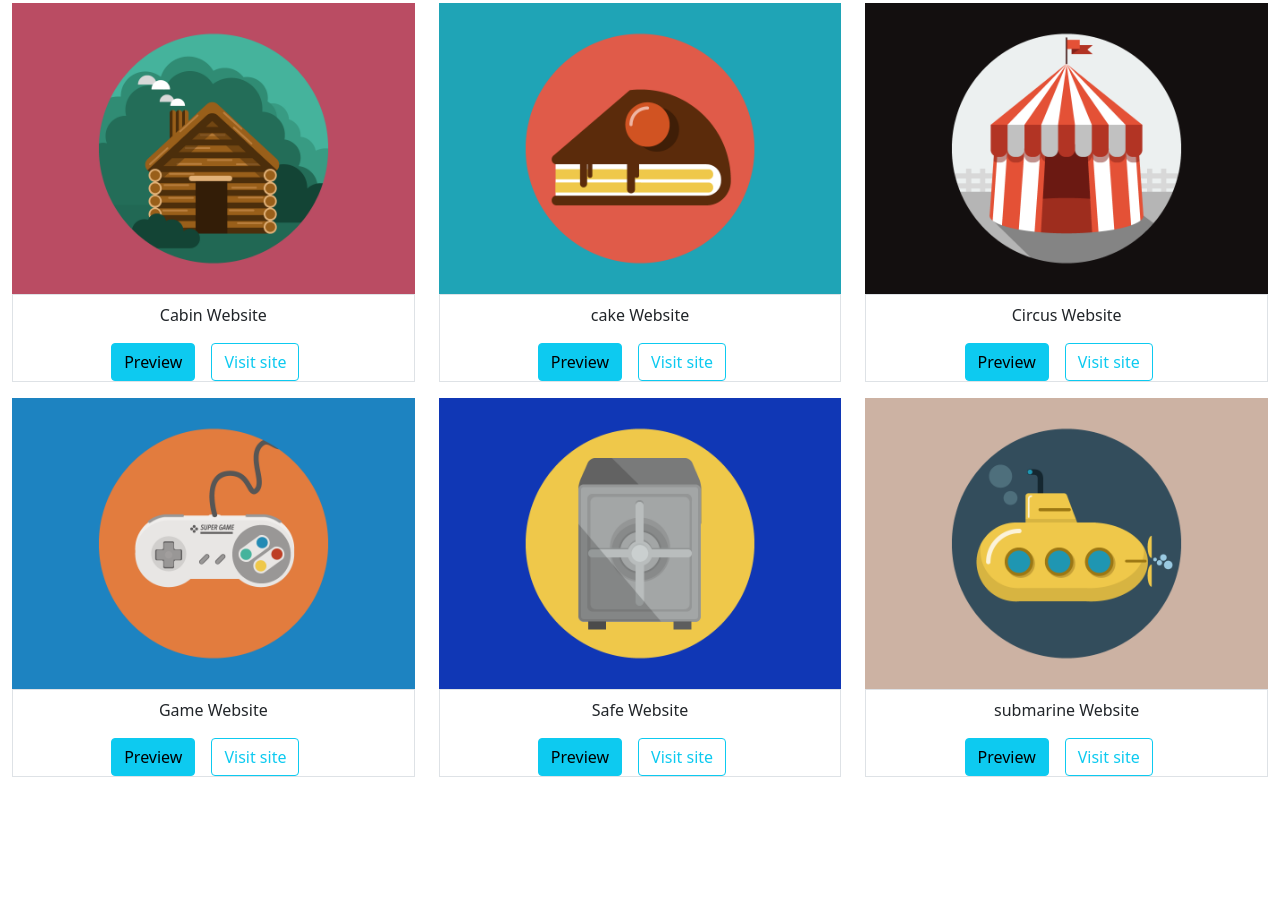
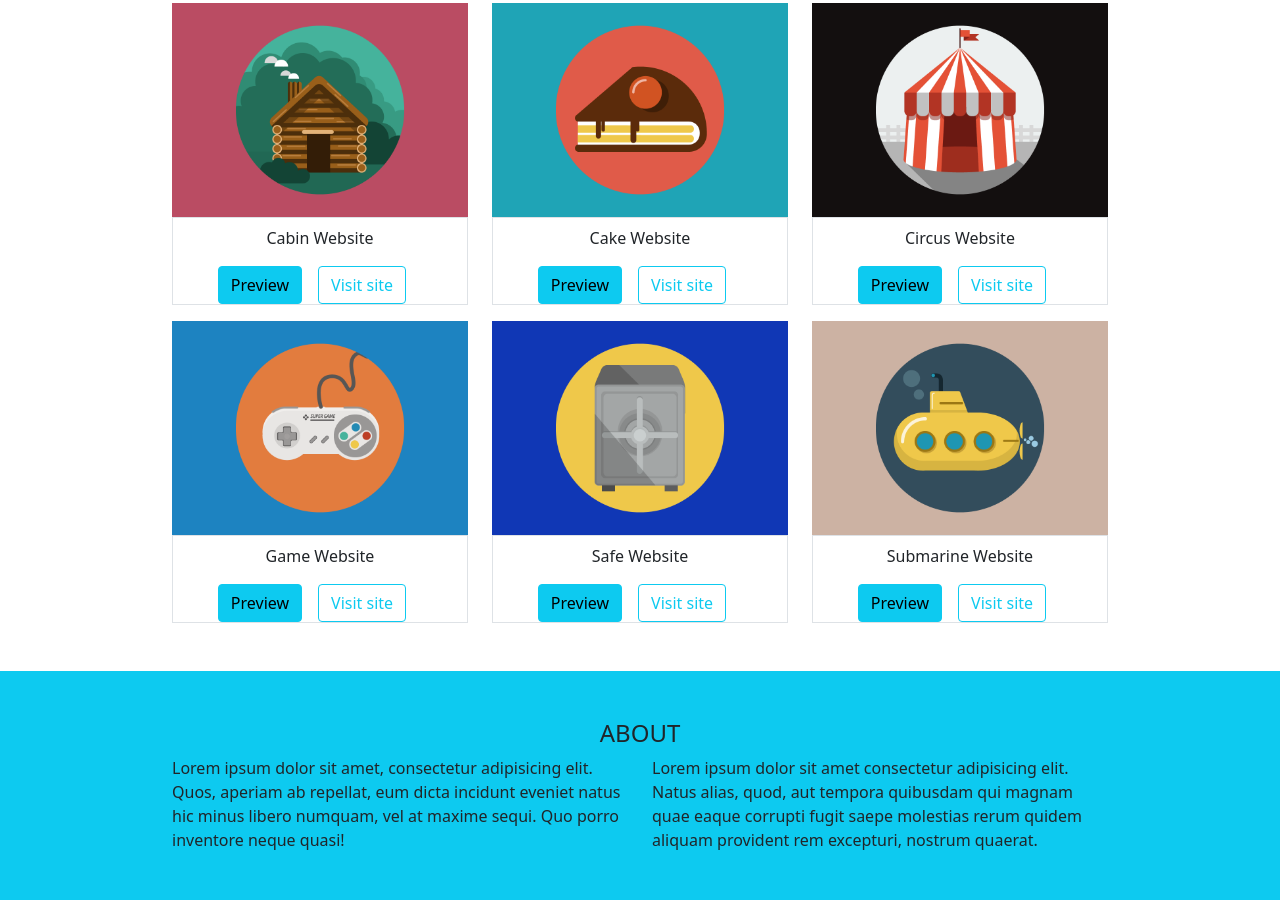
Before and after one commit to giuseppemaresca/html-css-bootstrap-freelancer, a plain HTML site: page index.html in a window 1280 px wide. Shown: the part 271-1171 px from the top of the page. Before the commit the page ends 1048 px from the top, so only its background shows below. Drawn offline with nearby package versions, Linux system fonts and the light colour scheme.

Commit message:
Inserimento About

```diff
--- a/index.html
+++ b/index.html
@@ -34,6 +34,7 @@
           </div>
         </div>
       </nav>
+      <!--Inserimento Pinco Pallo-->
       <section  class="bg-info">
           <div class="h-100 d-flex flex-column justify-content-center align-items-center">
               <h1 class="fs-3 mt-5 pt-1">PINCO PALLO</h1>
@@ -42,15 +43,17 @@
           </div>
       </section>
    </header>
+   <!--Inserimento Portfolio-->
    <main>
        <section>
+           <!--Inserimento Cards-->
            <h4 class="mt-5 text-center">Portfolio</h4>
-           <div class="container-fluid">
+           <div class="container-fluid w-75">
                <div class="d-flex flex-column justify-content-center">
                    <div class="row">
                        <div class="col-4">
 
-                       <img class="img-fluid" src="img/Portfolio/cabin.png"  alt="cabin">
+                       <img class="img-fluid" src="img/Portfolio/cabin.png"  alt="cabin" class="rounded-top">
                        <div class="border w-auto">
                            <p class="text-center pt-2">Cabin Website</p>
                            <div class="d-flex justify-content-center me-3">
@@ -64,7 +67,7 @@
 
                         <img class="img-fluid" src="img/Portfolio/cake.png"  alt="Torta">
                         <div class="border w-auto">
-                            <p class="text-center pt-2">cake Website</p>
+                            <p class="text-center pt-2">Cake Website</p>
                             <div class="d-flex justify-content-center me-3">
                              <button type="button" class="btn btn-info me-3">Preview</button>
                              <button type="button" class="btn btn-outline-info">Visit site</button>
@@ -112,7 +115,7 @@
 
                                         <img class="img-fluid" src="img/Portfolio/submarine.png"  alt="submarine">
                                         <div class="border w-auto">
-                                            <p class="text-center pt-2">submarine Website</p>
+                                            <p class="text-center pt-2">Submarine Website</p>
                                             <div class="d-flex justify-content-center me-3">
                                              <button type="button" class="btn btn-info me-3">Preview</button>
                                              <button type="button" class="btn btn-outline-info">Visit site</button>
@@ -123,6 +126,21 @@
                </div>
            </div>
        </section>
+       <!--Inserimento About-->
+       <section class="bg-info">
+           <h4 class="pt-5 mt-5 text-center">ABOUT</h4>
+           <div class="container-fluid w-75">
+               <div class="d-flex flex-column justify-content-center">
+                   <div class="row pb-5">
+                       <div class="col-6">
+                           Lorem ipsum dolor sit amet, consectetur adipisicing elit. Quos, aperiam ab repellat, eum dicta incidunt eveniet natus hic minus libero numquam, vel at maxime sequi. Quo porro inventore neque quasi!
+                       </div>
+                       <div class="col-6">Lorem ipsum dolor sit amet consectetur adipisicing elit. Natus alias, quod, aut tempora quibusdam qui magnam quae eaque corrupti fugit saepe molestias rerum quidem aliquam provident rem excepturi, nostrum quaerat.</div>
+                   </div>
+               </div>
+           </div>
+
+       </section>
    </main>
 </body>
 </html>
```
